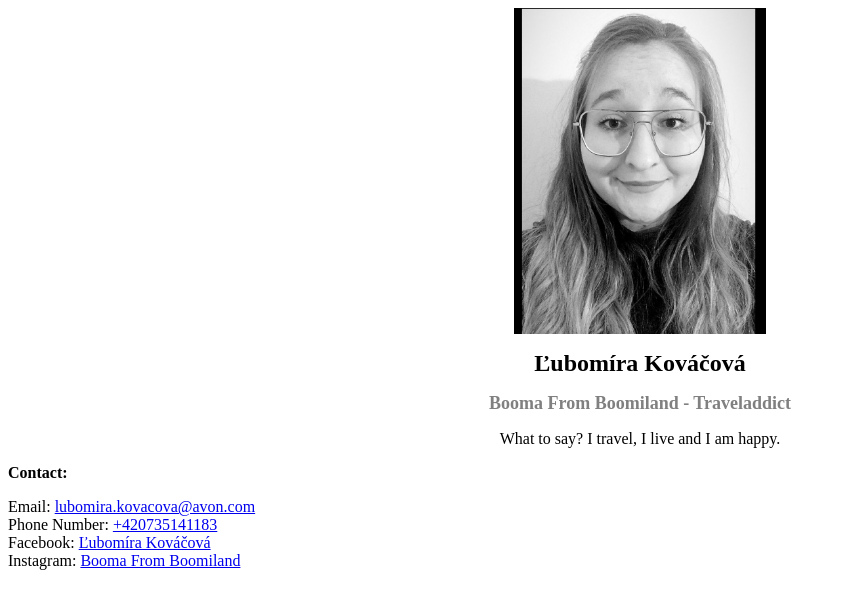
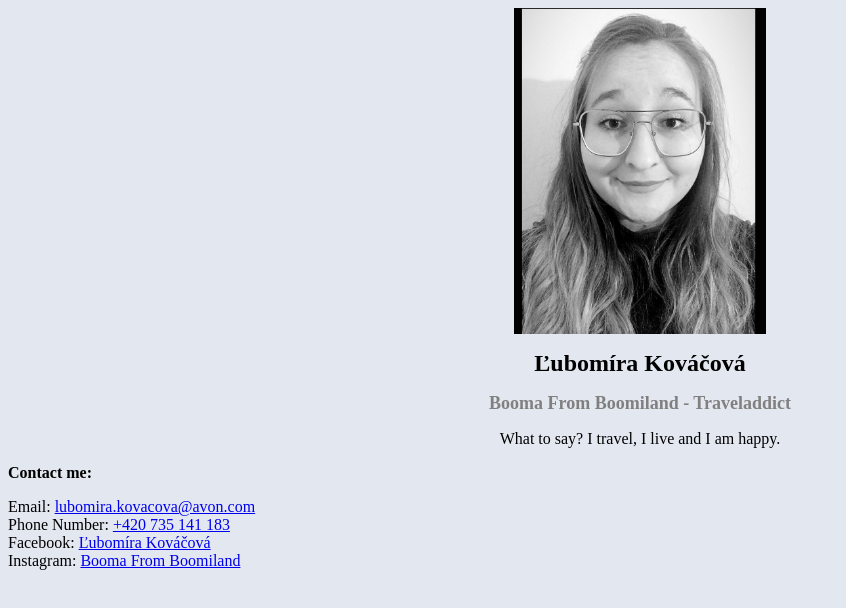
Before and after one commit to boomafromboomiland/vizitka, a plain HTML site: page index.html in a window 1280 px wide. Shown: the whole page, without its empty margins (0-846 px from the left). Drawn offline with Linux system fonts and the light colour scheme.

Commit message:
Work in progress 4

```diff
--- a/index.html
+++ b/index.html
@@ -17,9 +17,9 @@
     <h2>Booma From Boomiland -  Traveladdict</h2>
     <p>What to say? I travel, I live and I am happy.</p>
     </div>
-        <h3>Contact:</h3>
+        <h3>Contact me:</h3>
         <span>Email: <a href="mailto: lubomira.kovacova@avon.com" subject=email>lubomira.kovacova@avon.com</a></span><br>
-        <span>Phone Number: <a href="tel: +420735141183" subject=phone number>+420735141183</a></span><br>
+        <span>Phone Number: <a href="tel: +420735141183" subject=phone number>+420 735 141 183</a></span><br>
         <span>Facebook: <a href="https://www.facebook.com/lubomira.kovacova" subject=facebook>Ľubomíra Kováčová</a></span><br>
         <span>Instagram: <a href="https://www.instagram.com/boomafromboomiland/" subject=facebook>Booma From Boomiland</a></span>
         </div>
--- a/style.css
+++ b/style.css
@@ -1,5 +1,5 @@
 body {
-    backgroung: white;
+    background: #e3e8f0;
 }
 img {
     display: block;
```
